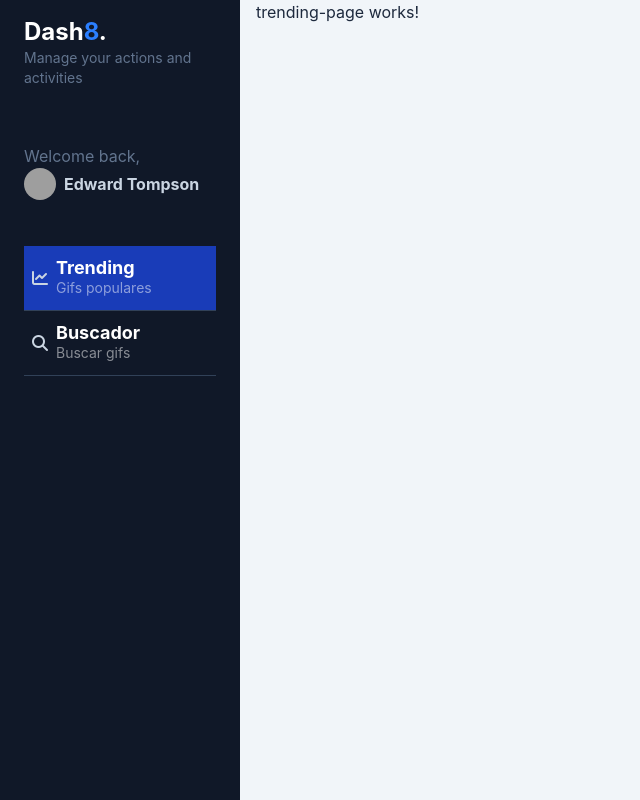
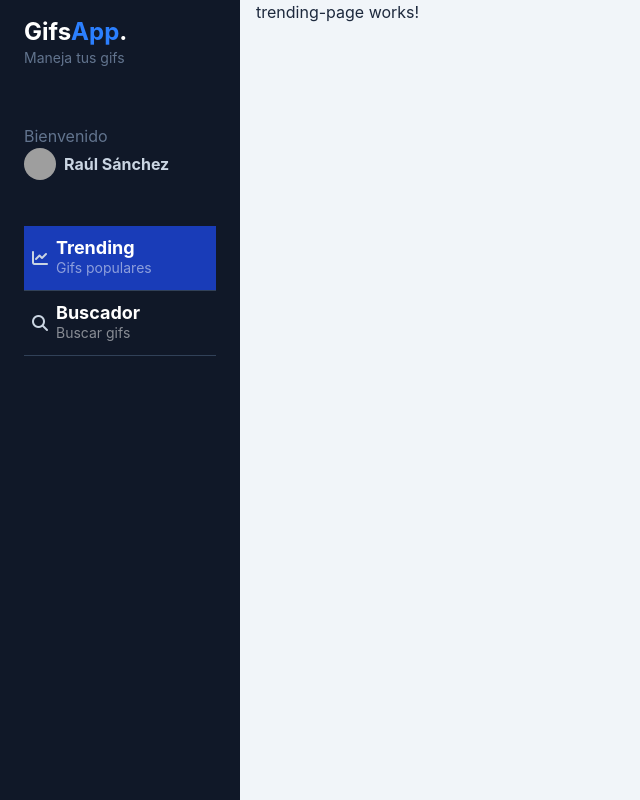
Before and after one commit to raulsr92/Project-rasr-gifsapp, an Angular app: page /dashboard/trending in a window 1280 px wide. Shown: the whole page, without its empty margins (0-640 px from the left). Built offline with nearby package versions, Linux system fonts and the light colour scheme; grey boxes are pictures that could not be loaded.

Commit message:
Clase 73 Angular environments y Path Alias

```diff
--- a/angular.json
+++ b/angular.json
@@ -48,7 +48,13 @@
             "development": {
               "optimization": false,
               "extractLicenses": false,
-              "sourceMap": true
+              "sourceMap": true,
+              "fileReplacements": [
+                {
+                  "replace": "src/environments/environment.ts",
+                  "with": "src/environments/environment.development.ts"
+                }
+              ]
             }
           },
           "defaultConfiguration": "production"
--- a/src/app/gifs/components/gifs-side-menu/gifs-side-menu-header/gifs-side-menu-header.html
+++ b/src/app/gifs/components/gifs-side-menu/gifs-side-menu-header/gifs-side-menu-header.html
@@ -1,19 +1,19 @@
 <!--Logo-->
    <div id="logo" class="my-4 px-6">
-    <h1 class="text-lg md:text-2xl font-bold text-white">Dash<span class="text-blue-500">8</span>.</h1>
-    <p class="text-slate-500 text-sm">Manage your actions and activities</p>
+    <h1 class="text-lg md:text-2xl font-bold text-white">{{envs.companyName}}<span class="text-blue-500">{{envs.companyName2}}</span>.</h1>
+    <p class="text-slate-500 text-sm"> {{envs.companySlogan}}</p>
   </div>
 
 <!--Profile-->
 
   <div id="profile" class="px-6 py-10">
-    <p class="text-slate-500">Welcome back,</p>
+    <p class="text-slate-500">Bienvenido</p>
     <a href="#" class="inline-flex space-x-2 items-center">
       <span>
         <img class="rounded-full w-8 h-8" src="https://images.unsplash.com/photo-1542909168-82c3e7fdca5c?ixlib=rb-4.0.3&ixid=MnwxMjA3fDB8MHxwaG90by1wYWdlfHx8fGVufDB8fHx8&auto=format&fit=crop&w=128&q=80" alt="">
         </span>
         <span class="text-sm md:text-base font-bold">
-            Edward Tompson
+            Raúl Sánchez
         </span>
     </a>
   </div>
--- a/src/app/gifs/components/gifs-side-menu/gifs-side-menu-header/gifs-side-menu-header.ts
+++ b/src/app/gifs/components/gifs-side-menu/gifs-side-menu-header/gifs-side-menu-header.ts
@@ -1,4 +1,5 @@
 import { ChangeDetectionStrategy, Component } from '@angular/core';
+import { environment } from '@environments/environment.development';
 
 @Component({
   selector: 'app-gifs-side-menu-header',
@@ -6,4 +7,7 @@
   templateUrl: './gifs-side-menu-header.html',
   changeDetection: ChangeDetectionStrategy.OnPush,
 })
-export class GifsSideMenuHeader { }
+export class GifsSideMenuHeader {
+
+  envs = environment
+}
--- /dev/null
+++ b/src/environments/environment.development.ts
@@ -0,0 +1,13 @@
+export const environment = {
+
+  production: true,
+  companyName: 'Gifs',
+  companyName2: 'App',
+  companySlogan: 'Maneja tus gifs',
+
+  //Api Keys
+
+  //Urls
+
+
+};
--- /dev/null
+++ b/src/environments/environment.ts
@@ -0,0 +1,12 @@
+export const environment = {
+
+  production: true,
+  companyName: 'Gifs',
+  companyName2: 'App',
+  companySlogan: 'Maneja tus gifs',
+
+  //Api Keys
+
+  //Urls
+
+};
--- a/tsconfig.json
+++ b/tsconfig.json
@@ -3,6 +3,10 @@
 {
   "compileOnSave": false,
   "compilerOptions": {
+    "baseUrl": ".",
+    "paths": {
+      "@environments/*": ["src/environments/*"]
+    },
     "strict": true,
     "noImplicitOverride": true,
     "noPropertyAccessFromIndexSignature": true,
```
